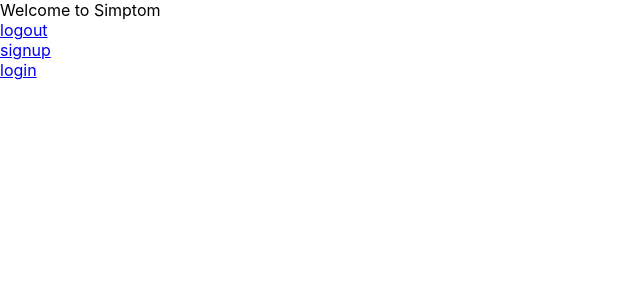
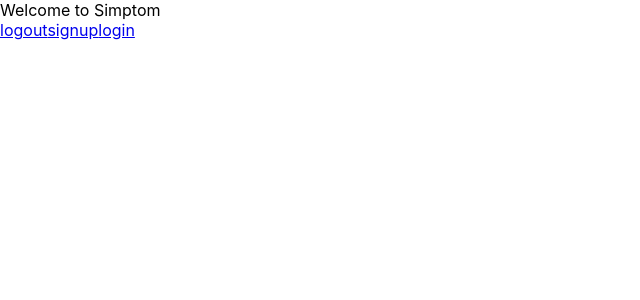
Before and after one commit to thekevinhuang/Simptom_archived, a React (Create React App) app in the folder client/: page / in a window 1280 px wide. Shown: the top 300 px of the page, without its empty margins (0-640 px from the left). Built offline with nearby package versions, Linux system fonts and the light colour scheme.

Commit message:
modifying css grid

```diff
--- a/client/src/css/Home.css
+++ b/client/src/css/Home.css
@@ -1,3 +1,4 @@
 .home-grid {
-    display:grid
+    grid-template-columns: 100px auto 100px;
+    grid-template-rows: 40% 20% 10% 30%
 }
```
Also changed, not shown: 1 other file (tests, documents, lock files or other folders).
